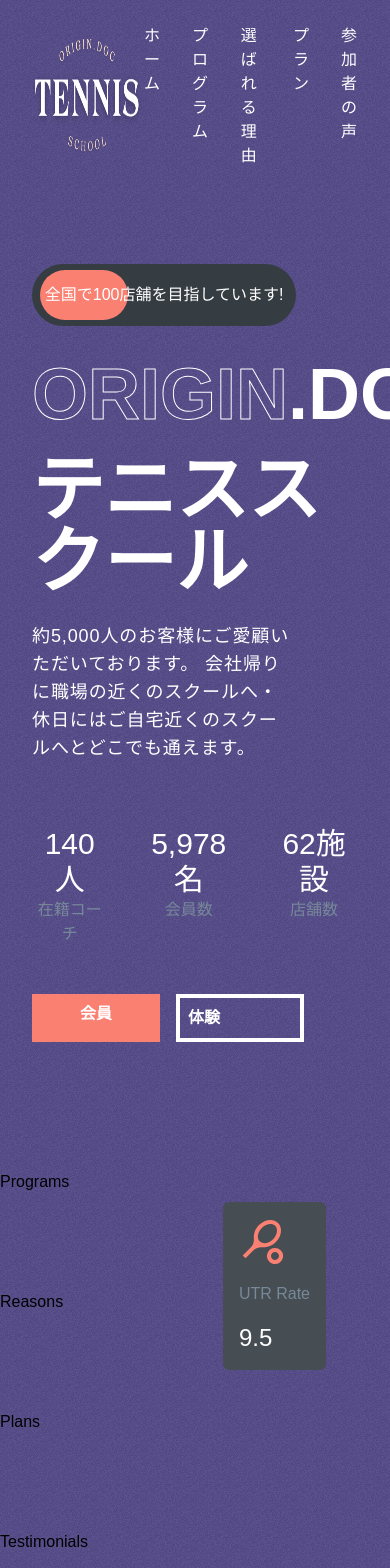
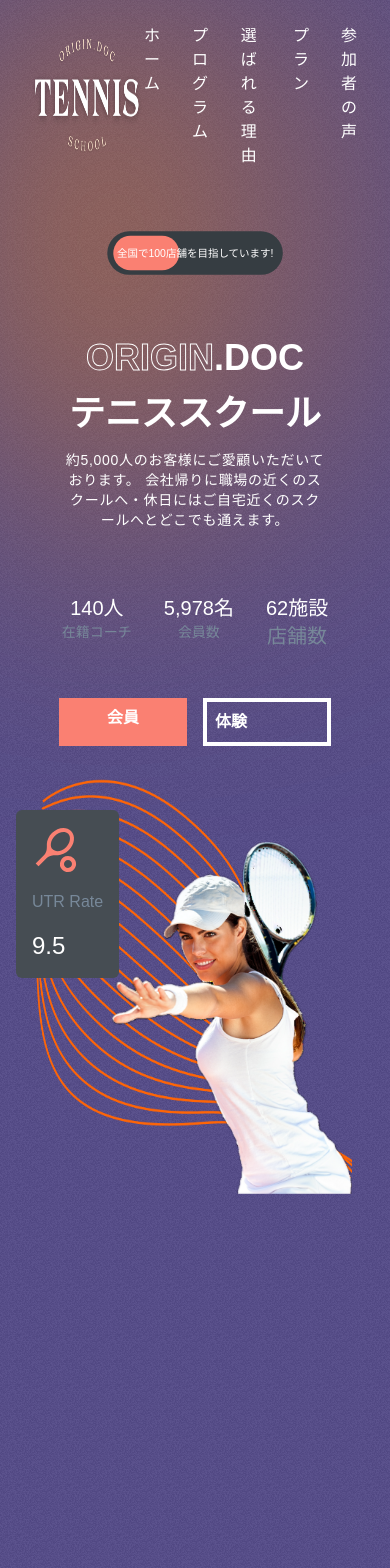
Before and after one commit to yu-to06/nextjs_schooldummy, a Next.js app: page / in a window 390 px wide. Shown: the top 1568 px of the page. Built offline with nearby package versions, Linux system fonts and the light colour scheme; a web font is replaced by a local one.

Commit message:
completed Hero.js

```diff
--- a/app/globals.css
+++ b/app/globals.css
@@ -26,3 +26,11 @@ main {
 .normal-cace {
   text-transform: none;
 }
+
+.blur {
+  background: #ff8c00;
+  position: absolute;
+  border-radius: 50%;
+  filter: blur(150px);
+  z-index: -20;
+}
--- a/components/Hero.js
+++ b/components/Hero.js
@@ -1,25 +1,62 @@
 "use client";
 
-import React from "react";
+import React, {useEffect, useState} from "react";
 import Header from "./Header";
 import CountUp from "react-countup";
+import Image from "next/image";
 import {MdOutlineSportsTennis} from "react-icons/md";
+import {motion} from "framer-motion";
 
 function Hero() {
+  const transition = {type: "spring", duration: 2};
+  const [mobile, setMobile] = useState();
+  useEffect(() => {
+    const handleResize = () => {
+      setMobile(window.innerWidth <= 768 ? true : false);
+    };
+    handleResize();
+    window.addEventListener("resize", handleResize);
+    return () => {
+      window.removeEventListener("resize", handleResize);
+    };
+  });
+  console.log(mobile);
+
   return (
-    <div className='justify-between grid-cols-12' id='home'>
+    <div
+      className='justify-between grid-cols-12 md:overflow-hidden
+      max-md:flex max-md:flex-col'
+      id='home'
+    >
       {/* ブラー */}
+      <div className='blur w-[22rem] h-[30rem] left-0 max-md:w-[14rem]' />
+
       {/* 左 */}
       <div className='flex flex-col col-span-8 p-[2rem] pt-[1.5rem] gap-[2rem]'>
         {/* ヘッダー */}
         <Header />
+
         {/* キャッチコピー */}
-        <div className='relative flex mt-[4rem] bg-darkdarkGray rounded-full w-fit py-[1.2rem] px-[0.8rem] text-white text-center justify-start'>
-          <div className='absolute bg-pink w-[5.5rem] h-[80%] left-[0.5rem] rounded-full bottom-[0.375rem] z-10'></div>
+        <div
+          className='relative flex mt-[4rem] bg-darkdarkGray rounded-full w-fit py-[1.2rem] px-[0.8rem] text-white text-center justify-start
+        max-md:my-[1.5rem] max-md:text-sm max-md:self-center max-md:transform scale-75
+        '
+        >
+          <motion.div
+            key={mobile}
+            initial={{left: mobile ? "148px" : "178px"}}
+            whileInView={{left: "8px"}}
+            transition={{...transition, type: "tween"}}
+            className='absolute bg-pink w-[5.5rem] h-[80%] left-[0.5rem] rounded-full bottom-[0.375rem] z-10'
+          ></motion.div>
           <p className='z-20'>全国で100店舗を目指しています!</p>
         </div>
+
         {/* タイトル */}
-        <div className='flex flex-col gap-[1.5rem] text-7xl font-bold text-white'>
+        <div
+          className='flex flex-col gap-[1.5rem] text-7xl font-bold text-white
+        max-md:text-4xl max-md:text-center max-md:justify-center max-md:gap-[1rem]'
+        >
           <div>
             <span className='storoke-text'>ORIGIN</span>
             <span>.DOC</span>
@@ -27,37 +64,73 @@ function Hero() {
           <div>
             <span>テニススクール</span>
           </div>
-          <div className='text-lg font-normal w-[80%] tracking-wider normal-case'>
+          <div
+            className='text-lg font-normal w-[80%] tracking-wider normal-case
+          max-md:text-sm max-md:tracking-wider max-md:self-center'
+          >
             <p>
               約5,000人のお客様にご愛顧いただいております。
               会社帰りに職場の近くのスクールへ・休日にはご自宅近くのスクールへとどこでも通えます。
             </p>
           </div>
         </div>
+
         {/* 軽い実績 */}
-        <div className='flex gap-[2rem] pt-[2rem] text-center'>
+        <div
+          className='flex gap-[2rem] pt-[2rem] text-center
+        max-md:self-center
+        '
+        >
           <div className='flex flex-col'>
-            <span className='text-white text-3xl'>
+            <span
+              className='text-white text-3xl
+            max-md:text-xl'
+            >
               <CountUp start={100} end={140} duration={4} />人
             </span>
-            <p className='text-gray'>在籍コーチ</p>
+            <p
+              className='text-gray
+            max-md:text-sm'
+            >
+              在籍コーチ
+            </p>
           </div>
           <div>
-            <span className='text-white text-3xl'>
+            <span
+              className='text-white text-3xl
+            max-md:text-xl'
+            >
               <CountUp start={5000} end={5978} duration={4} />名
             </span>
-            <p className='text-gray'>会員数</p>
+            <p
+              className='text-gray
+            max-md:text-sm'
+            >
+              会員数
+            </p>
           </div>
           <div>
-            <span className='text-white text-3xl'>
+            <span
+              className='text-white text-3xl
+            max-md:text-xl'
+            >
               <CountUp start={10} end={62} duration={4} />
               施設
             </span>
-            <p className='text-gray'>店舗数</p>
+            <p
+              className='text-gray
+            max-md:text-xl'
+            >
+              店舗数
+            </p>
           </div>
         </div>
+
         {/* 案内 */}
-        <div className='flex gap-[1rem] font-normal pt-[1rem]'>
+        <div
+          className='flex gap-[1rem] font-normal pt-[1rem]
+        max-md:justify-center'
+        >
           <a
             href=''
             className='text-white bg-pink w-[8rem] p-[0.5rem] font-bold text-center'
@@ -72,18 +145,44 @@ function Hero() {
           </a>
         </div>
       </div>
+
       {/* 右 */}
-      <div className='col-span-4 relative bg-gradient-to-br from-pink via-pink to-yellow-500'>
+      <div
+        className='col-span-4 relative bg-gradient-to-br h-[50rem] -z-20 from-green-400  to-yellow-500
+      max-md:relative max-md:bg-none'
+      >
         {/* レート */}
-
-        <div className='absolute flex flex-col gap-[1rem] bg-darkGray w-fit p-[1rem] text-start rounded-md right-[4rem] top-[8rem]'>
+        <motion.div
+          initial={{right: "-1rem"}}
+          whileInView={{right: "4rem"}}
+          transition={transition}
+          className='absolute flex flex-col gap-[1rem] bg-darkGray w-fit p-[1rem] text-start rounded-md right-[4rem] top-[8rem]
+          max-md:left-[1rem] max-md:top-[2rem] '
+        >
           <MdOutlineSportsTennis className='text-5xl text-pink' />
           <span className='text-gray '>UTR Rate</span>
           <span className='text-white text-2xl'>9.5</span>
-        </div>
+        </motion.div>
 
         {/* メイン写真 */}
+        <Image
+          src={"/assets/heroImg.png"}
+          width={300}
+          height={600}
+          alt='heroimage'
+          className='absolute right-[13rem] top-[13rem] w-[25rem]
+          max-md:relative max-md:w-[15rem] max-md:left-[7rem] max-md:top-[4rem] max-md:self-center'
+        />
         {/* 背景写真 */}
+        <motion.img
+          initial={{right: "4rem"}}
+          whileInView={{right: "12rem"}}
+          transition={transition}
+          src='/assets/herobg.png'
+          alt='herobg'
+          className='absolute -z-10 top-[4rem] right-[12rem] h-[43rem]
+          max-md:w-[20rem] max-md:left-[2rem] max-md:-top-[2rem] max-md:h-[27rem]'
+        />
       </div>
     </div>
   );
--- a/package.json
+++ b/package.json
@@ -9,6 +9,7 @@
     "lint": "next lint"
   },
   "dependencies": {
+    "framer-motion": "^11.1.7",
     "next": "14.2.2",
     "react": "^18",
     "react-countup": "^6.5.3",
```
Also changed, not shown: 1 other file (tests, documents, lock files or other folders).
